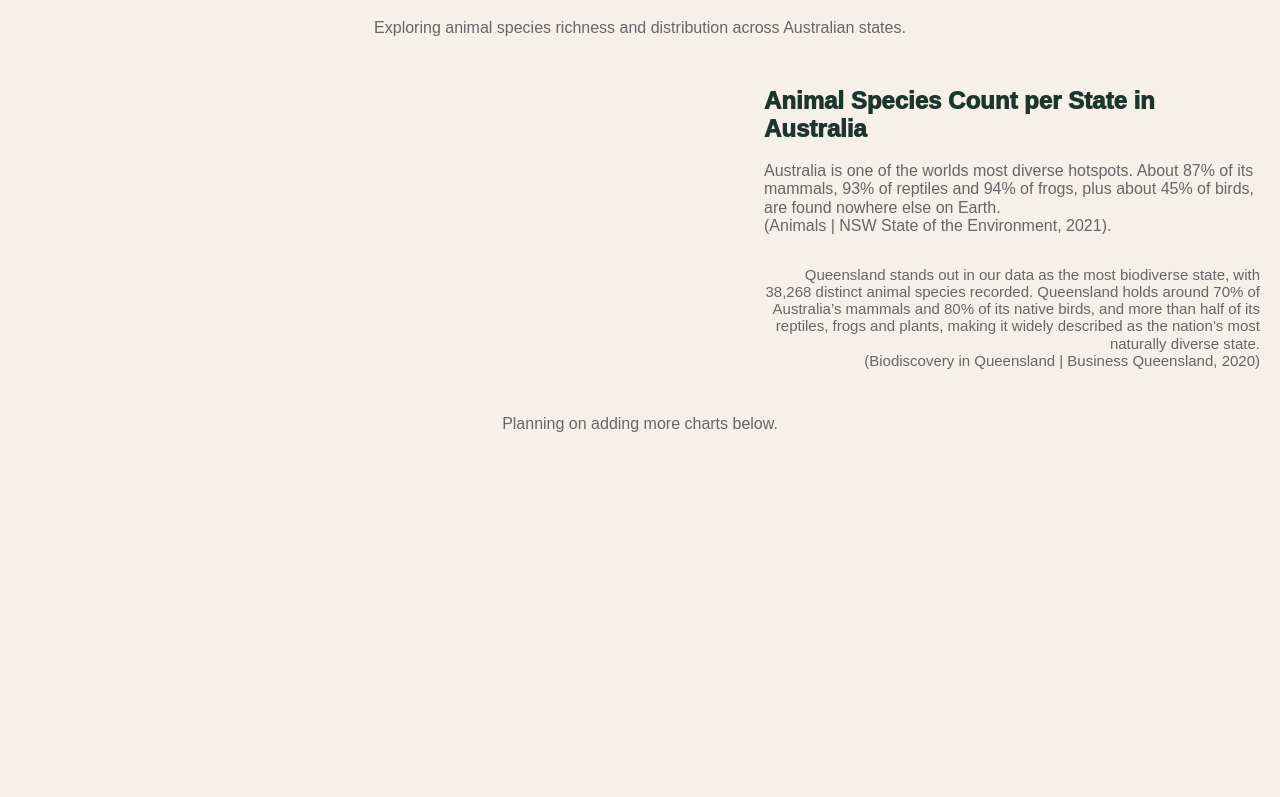
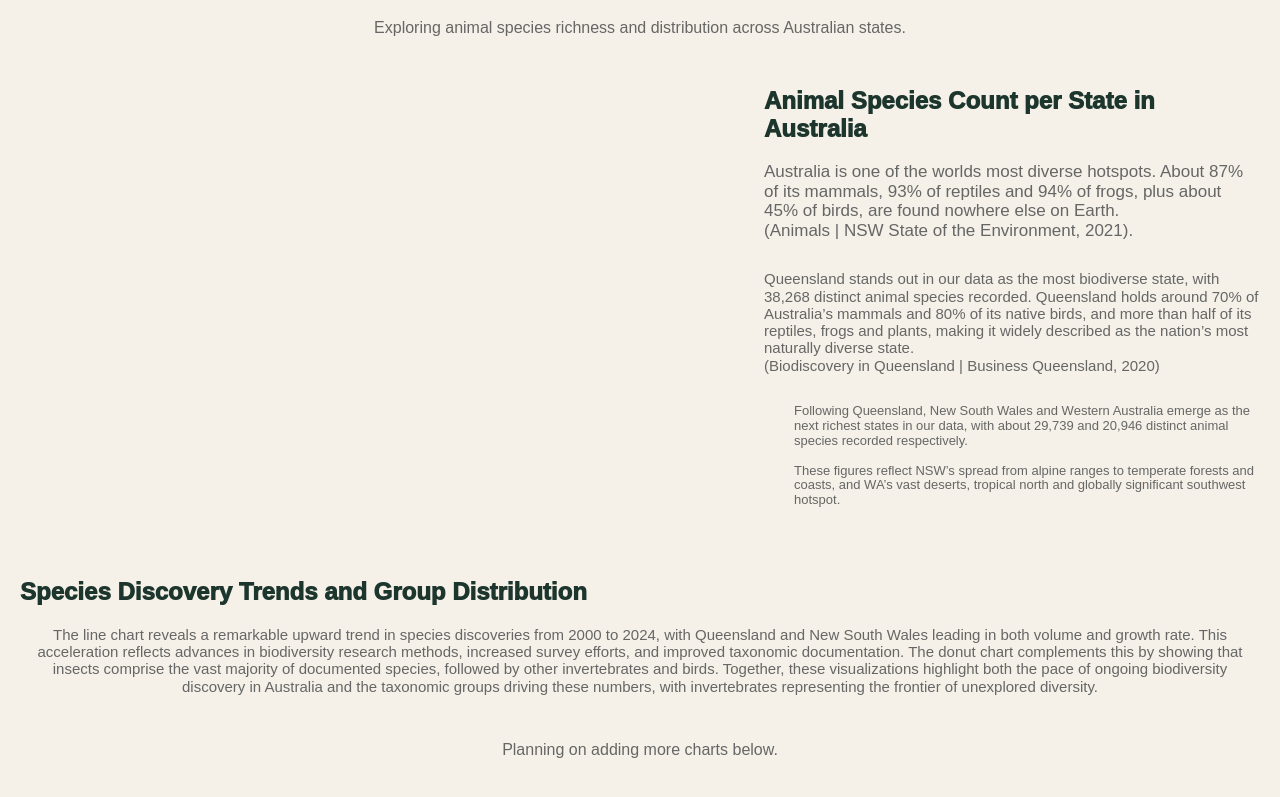
Before and after one commit to frzatla/3179-Visualisation2, a plain HTML site: page index.html in a window 1280 px wide. Shown: the part 81-878 px from the top of the page. Before the commit the page ends 800 px from the top, so only its background shows below. Drawn offline with nearby package versions, Linux system fonts and the light colour scheme; a script that the page names is missing.

Commit message:
Update index.html

```diff
--- a/index.html
+++ b/index.html
@@ -3,7 +3,9 @@
 
 <head>
   <meta charset="utf-8" />
-  <title> Wildlife in Australia </title>
+  <title> Visualisation 2 </title>
+
+  <!-- For Vega & Vega-lite-->
   <script src="https://cdn.jsdelivr.net/npm/vega@5.20.2"></script>
   <script src="https://cdn.jsdelivr.net/npm/vega-lite@5.1.0"></script>
   <script src="https://cdn.jsdelivr.net/npm/vega-embed@6.17.0"></script>
@@ -13,8 +15,8 @@
     integrity="sha384-cg6SkqEOCV1NbJoCu11+bm0NvBRc8IYLRGXkmNrqUBfTjmMYwNKPWBTIKyw9mHNJ" crossorigin="anonymous">
   <meta name="viewport" content="width=device-width, initial-scale=1">
 
+  <!-- For CSS-->
   <link rel="stylesheet" type="text/css" href="css/styles.css" media="all">
-
 </head>
 
 <body>
@@ -22,7 +24,7 @@
   <div class="page">
 
     <!-- pure grid group -->
-    <div class="pure-g">
+    <div class="pure-g" >
       <div class="pure-u-1-1">
         <h1> Wildlife in Australia </h1>
         <p> Exploring animal species richness and distribution across Australian states. </p>
@@ -38,22 +40,41 @@
       </div>
     <div class="pure-u-2-5" style="z-index: 10; height: fit-content;">
       <h2>Animal Species Count per State in Australia </h2>
-      <p style="text-align: left;">Australia is one of the worlds most diverse hotspots. About 87% of its mammals,
-        93% of reptiles and 94% of frogs, plus about 45% of birds, are found nowhere else on Earth. <br> (Animals | NSW State of the Environment, 2021). </p>
-        <p style="text-align: right; font-size: 15px;"> Queensland stands out in our data as the most biodiverse state, with 38,268 distinct animal species recorded.
-          Queensland holds around 70% of Australia’s mammals and 80% of its native birds, and more than half of its reptiles, frogs and plants, making it widely described as the nation’s most naturally diverse state.
-        <br>    (Biodiscovery in Queensland | Business Queensland, 2020)</p>
+      <p style="text-align: left; font-size: 17px;">
+        Australia is one of the worlds most diverse hotspots. About 87% of its mammals, 93% of reptiles and 94% of frogs, plus about 45% of birds, are found nowhere else on Earth.
+        <br> (Animals | NSW State of the Environment, 2021). </p>
+
+        <p style="text-align: left; font-size: 15px;">
+          Queensland stands out in our data as the most biodiverse state, with 38,268 distinct animal species recorded. Queensland holds around 70% of Australia’s mammals and 80% of its native birds,
+          and more than half of its reptiles, frogs and plants, making it widely described as the nation’s most naturally diverse state.
+        <br>(Biodiscovery in Queensland | Business Queensland, 2020)</p>
+
+        <p style="text-align: left; font-size: 13px; padding-left: 30px;"">
+          Following Queensland, New South Wales and Western Australia emerge as the next richest states in our data, with about 29,739 and 20,946 distinct animal species recorded respectively.
+        <br><br>These figures reflect NSW’s spread from alpine ranges to temperate forests and coasts, and WA’s vast deserts, tropical north and globally significant southwest hotspot.</p>
     </div>
   </div>
     <!-- end pure grid group -->
 
-    <!-- For the donut chart-->
+
+     <!-- Section heading for charts below -->
+     <div class="pure-g">
+      <div class="pure-u-1-1">
+        <h2 style="margin-top: 40px;">Species Discovery Trends and Group Distribution</h2>
+        <p style="font-size: 15px; margin-bottom: 30px;">
+          The line chart reveals a remarkable upward trend in species discoveries from 2000 to 2024, with Queensland and New South Wales leading in both volume and growth rate. This acceleration reflects advances in biodiversity research methods, increased survey efforts, and improved taxonomic documentation. The donut chart complements this by showing that insects comprise the vast majority of documented species, followed by other invertebrates and birds. Together, these visualizations highlight both the pace of ongoing biodiversity discovery in Australia and the taxonomic groups driving these numbers, with invertebrates representing the frontier of unexplored diversity.
+    </p>
+        </p>
+      </div>
+    </div>
+
+    <!-- For the line chart-->
     <!-- pure grid group -->
     <div class="pure-g">
       <div class="pure-u-3-5">
         <div id="vis3" class="vis-container"></div>
       </div>
-      <!-- For the line chart-->
+      <!-- For the donut chart-->
       <div class="pure-u-2-5">
         <div id="vis2" class="vis-container"></div>
       </div>
@@ -70,11 +91,11 @@
   </div>
 
   <script type="text/javascript">
-  var specVis1 = "visualisations/map.json";
+  var specVis1 = "map.json";
 
-  var specVis2 = "visualisations/donut.json";
+  var specVis2 = "donut.json";
 
-  var specVis3 = "visualisations/line.json";
+  var specVis3 = "line.json";
 
   vegaEmbed('#vis1', specVis1, { "actions": false }).then(function (result) {
   }).catch(console.error);
```
